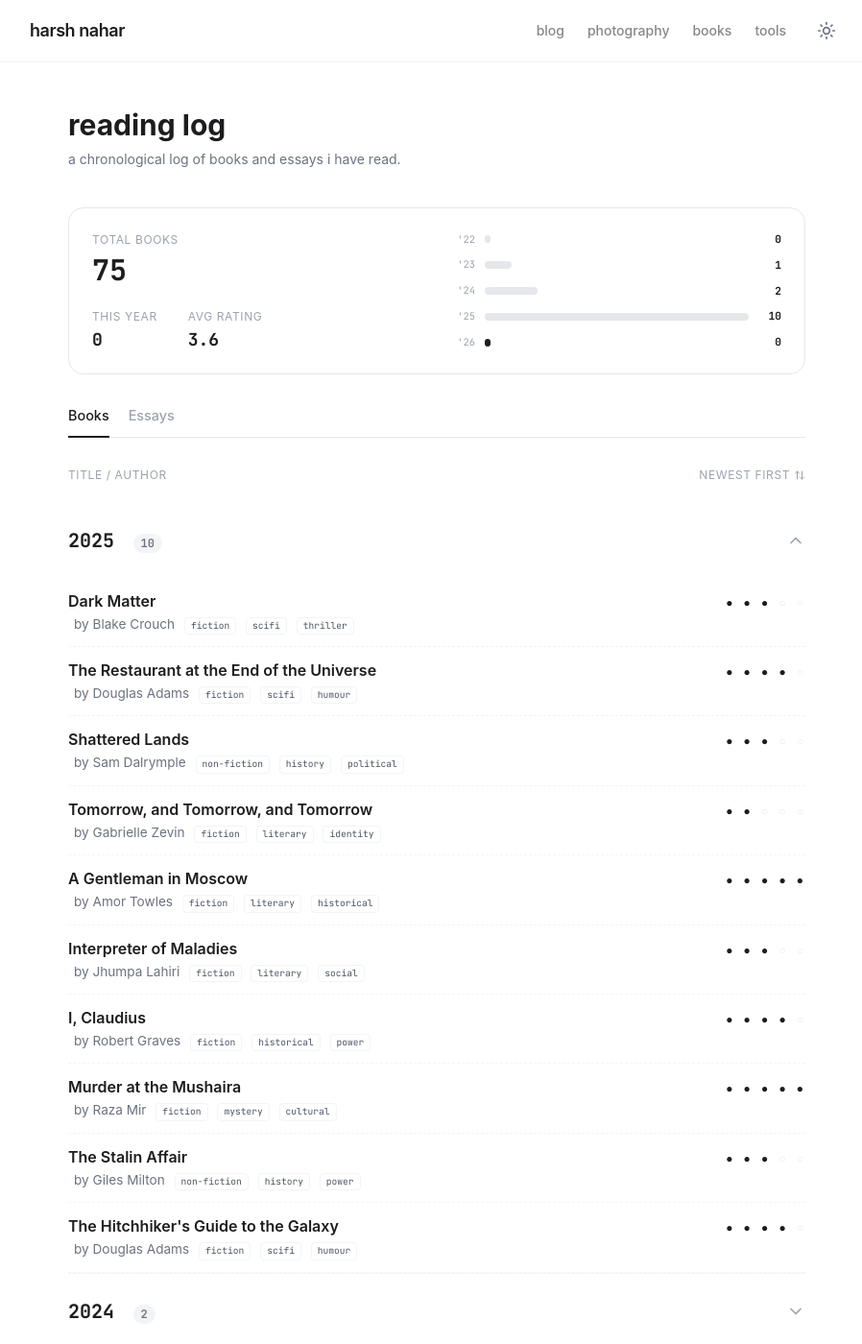
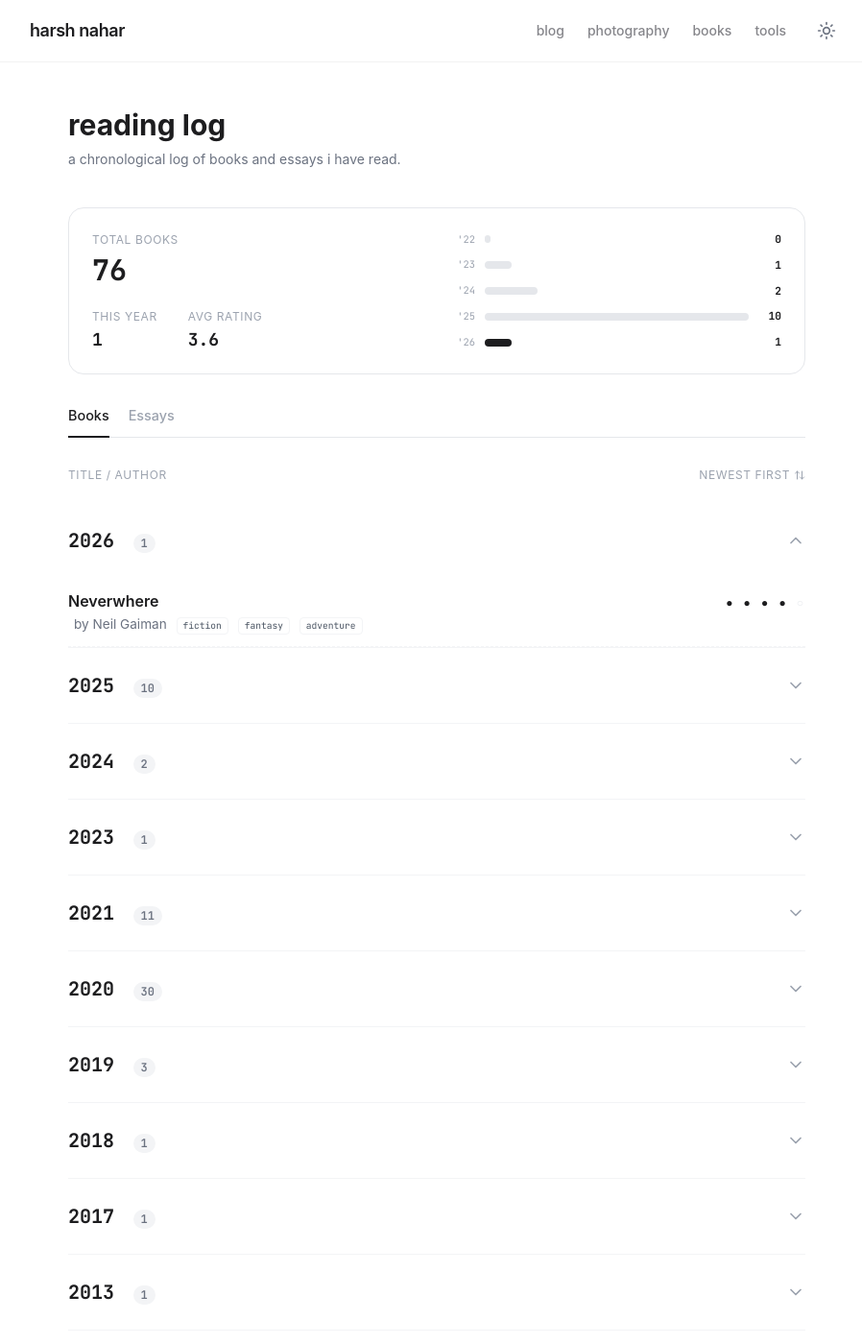
Before and after one commit to harsh-nahar/harsh-nahar.github.io, a Jekyll site: the page built from reading/index.html, in a window 1280 px wide and 1400 px high. Shown: the whole window at 96% size, without its empty margins (185-1083 px from the left). Built offline with Jekyll 4.4.1, drawn with Linux system fonts in a browser that asks for light colours.

Commit message:
Updated _layout/home.html with "Currently Reading" book and _data/books.yml with last read book.

```diff
--- a/_data/books.yml
+++ b/_data/books.yml
@@ -1,3 +1,11 @@
+- title: "Neverwhere"
+  author: "Neil Gaiman"
+  tags: ["fiction", "fantasy", "adventure"]
+  id: "23462649"
+  rating: 4
+  pages: 336
+  date_read: "2026-01-16"
+
 - title: "Dark Matter"
   author: "Blake Crouch"
   tags: ["fiction", "scifi", "thriller"]
--- a/_layouts/home.html
+++ b/_layouts/home.html
@@ -32,13 +32,13 @@
 
     <div class="pt-8 border-t border-gray-100 dark:border-white/10">
         <p class="font-mono text-xs text-[#86868b] dark:text-gray-500 uppercase tracking-wider mb-4">Currently Reading</p>
-        <a href="https://www.goodreads.com/book/show/14497" target="_blank" class="group inline-flex items-start gap-4 hover:opacity-80 transition-opacity">
+        <a href="https://www.goodreads.com/book/show/43785830" target="_blank" class="group inline-flex items-start gap-4 hover:opacity-80 transition-opacity">
             <div class="h-14 w-10 bg-gray-200 dark:bg-gray-800 rounded-sm shadow-sm flex-shrink-0 flex items-center justify-center">
                  <i data-lucide="book" class="w-4 h-4 text-gray-400"></i>
             </div>
             <div>
-                <h3 class="text-base font-medium leading-tight dark:text-white group-hover:text-blue-600 dark:group-hover:text-blue-400 transition-colors">Neverwhere</h3>
-                <p class="text-sm text-[#86868b] dark:text-gray-500 mt-0.5">Neil Gaiman</p>
+                <h3 class="text-base font-medium leading-tight dark:text-white group-hover:text-blue-600 dark:group-hover:text-blue-400 transition-colors">Will My Cat Eat My Eyeballs?</h3>
+                <p class="text-sm text-[#86868b] dark:text-gray-500 mt-0.5">Caitlin Doughty</p>
             </div>
         </a>
     </div>
```
